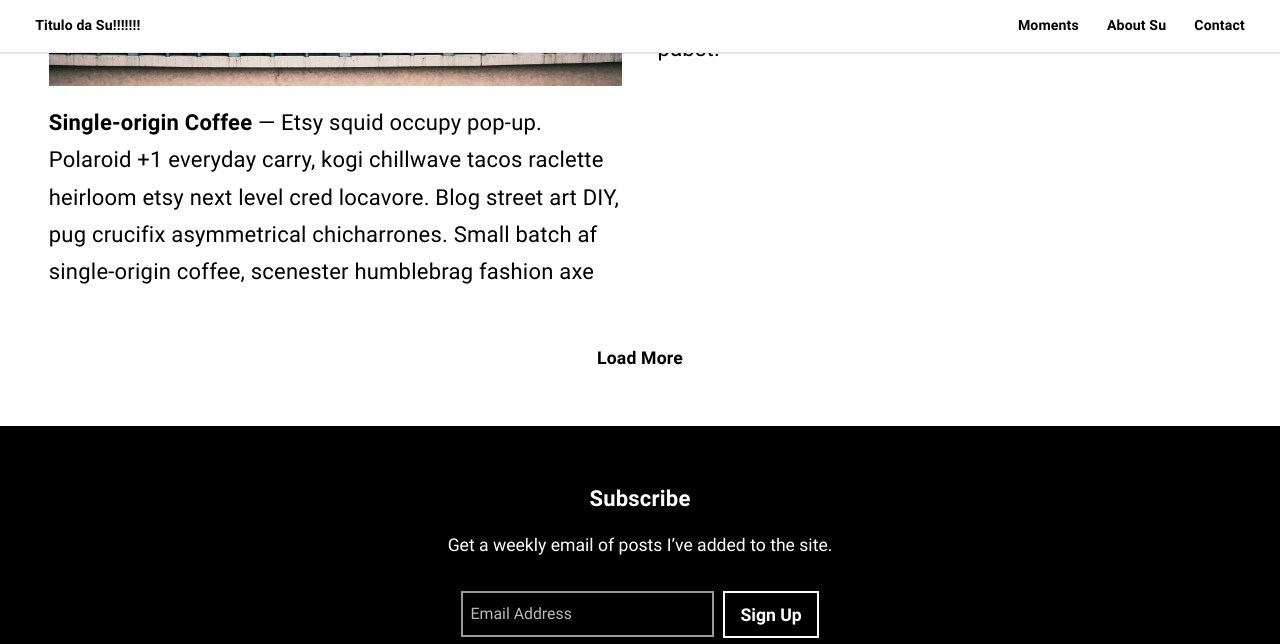
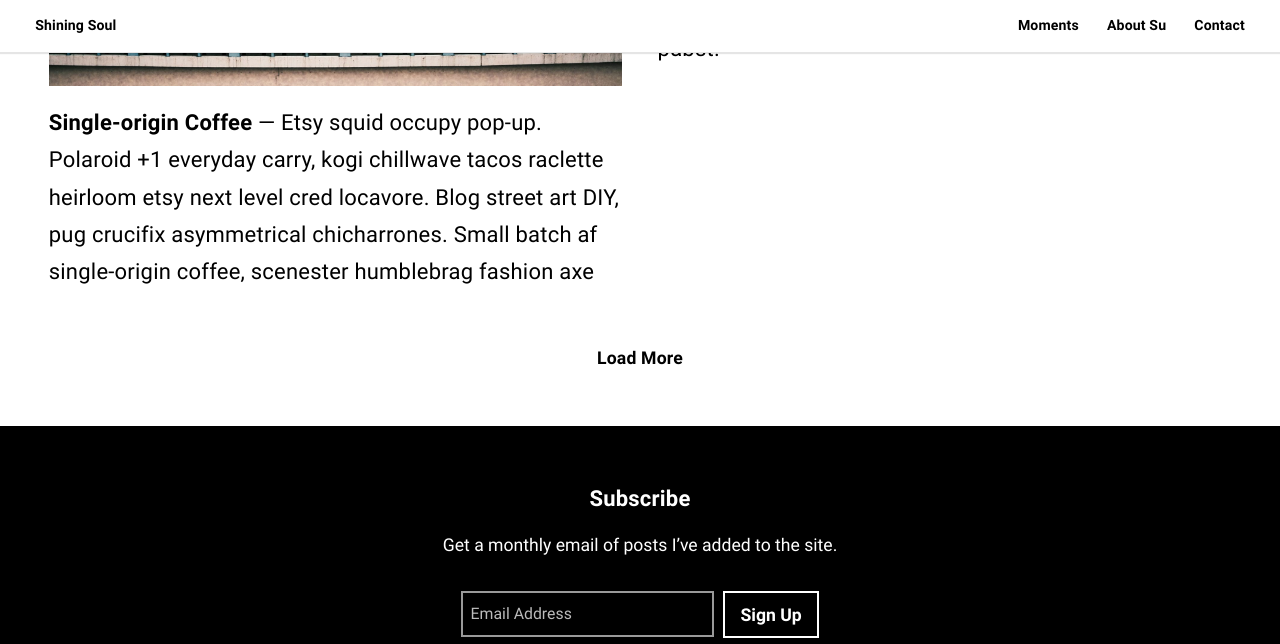
Before and after one commit to sumadruga/sumadruga.github.io, a Jekyll site: the page built from index.html, in a window 1280 px wide and 900 px high, scrolled down 4866 px. Shown: the top 644 px of the window. Built offline with Jekyll 4.4.1, drawn with Linux system fonts in a browser that asks for light colours; some web fonts are replaced; the list of posts is cut into pages by our own code.

Commit message:
Updated site title

```diff
--- a/_config.yml
+++ b/_config.yml
@@ -5,7 +5,7 @@
 google_analytics: G-46XHRXG1HF
 
 name: Susana Madruga
-title: Titulo da Su!!!!!!!
+title: Shining Soul
 description: >
   Descricao Site da Su!!!!!!
 url: http://www.sumadruga.com
@@ -55,7 +55,7 @@
   tags:
     layouts:
       - 'tag.html'
-    title: 'Blog Da Su!!!!!!!'
+    title: 'Shining Soul'
     permalink: '/tag/:tag'
     slugify:
       mode: raw
--- a/_includes/footer.html
+++ b/_includes/footer.html
@@ -4,7 +4,7 @@
     <div class="subscribe" id="subscribe">
       <div class="subscribe__container">
         <span class="subscribe__title">Subscribe</span>
-        <p class="subscribe__text">Get a weekly email of posts I’ve added to the site.</p>
+        <p class="subscribe__text">Get a monthly email of posts I’ve added to the site.</p>
         {% include subscribe-form.html %}
       </div>
     </div>
--- a/about-su.html
+++ b/about-su.html
@@ -15,6 +15,7 @@
 <h6>Artisan cray pickled whatever</h6>
 
 <hr/>
+
 
 <ol>
   <li>Wes anderson cliche cosby sweater brooklyn vegan organic.</li>
```
